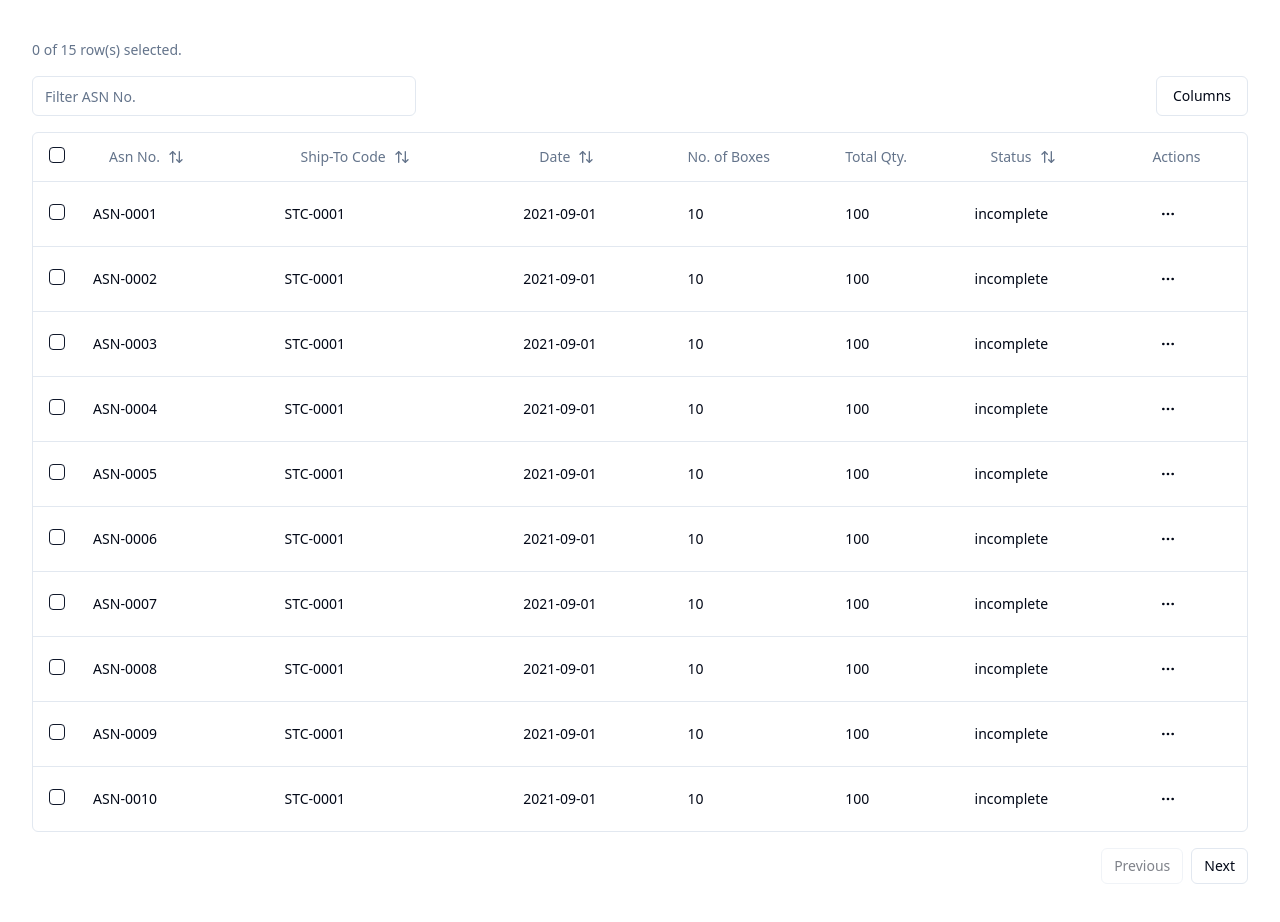
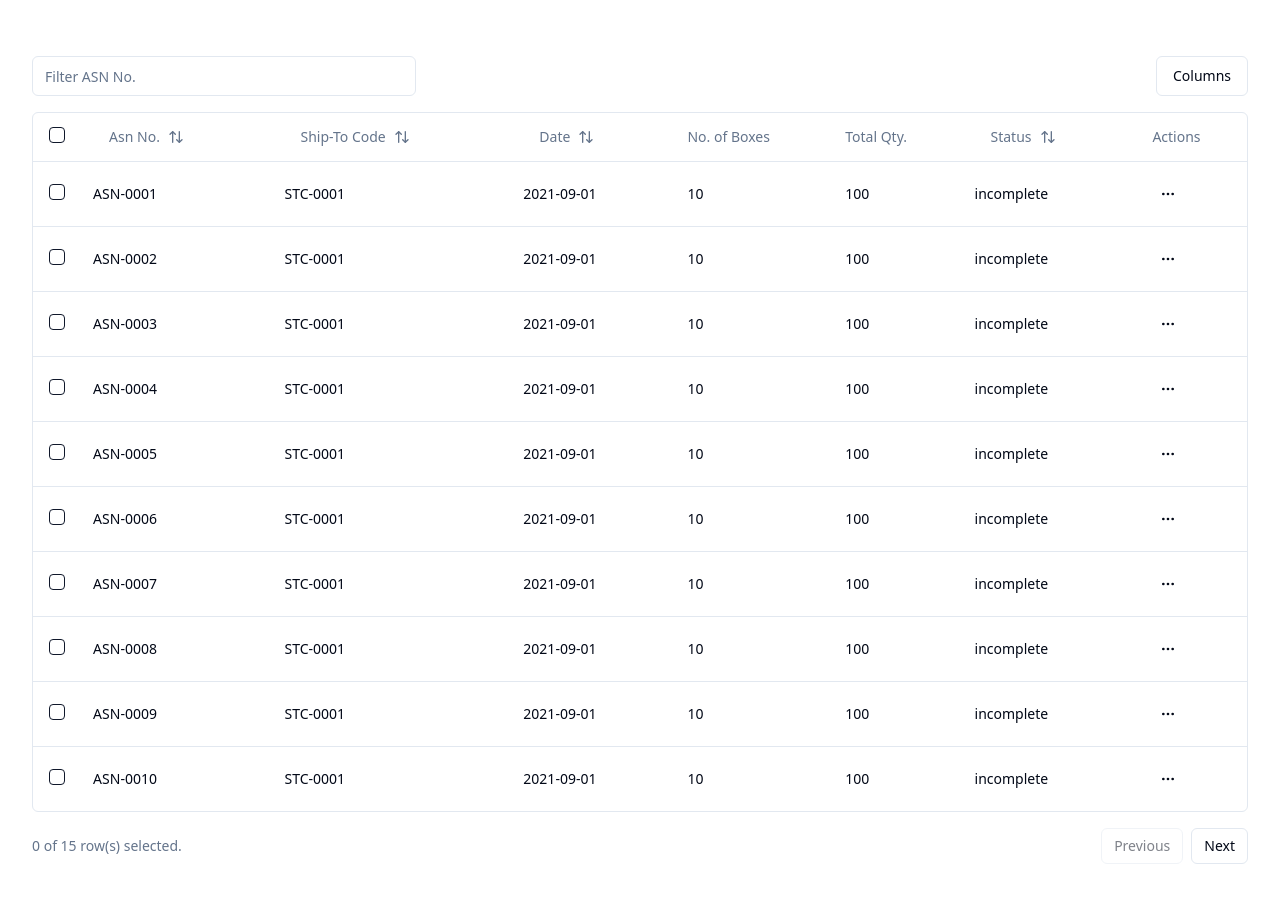
Before and after one commit to jake-hobbs/AmazonASN, a Next.js app: page /asns in a window 1280 px wide. Shown: the top 922 px of the page. Built offline with nearby package versions, Linux system fonts and the light colour scheme.

Commit message:
moved elements of table

```diff
--- a/app/asns/data-table.tsx
+++ b/app/asns/data-table.tsx
@@ -76,11 +76,6 @@ export function DataTable<TData, TValue>({
 
 	return (
 		<div>
-			<div className="flex-1 text-sm text-muted-foreground">
-				{table.getFilteredSelectedRowModel().rows.length} of{" "}
-				{table.getFilteredRowModel().rows.length} row(s) selected.
-			</div>
-
 			<div className="flex items-center py-4">
 				<Input
 					placeholder="Filter ASN No."
@@ -168,6 +163,10 @@ export function DataTable<TData, TValue>({
 				</Table>
 			</div>
 			<div className="flex items-center justify-end space-x-2 py-4">
+				<div className="flex-1 text-sm text-muted-foreground">
+					{table.getFilteredSelectedRowModel().rows.length} of{" "}
+					{table.getFilteredRowModel().rows.length} row(s) selected.
+				</div>
 				<Button
 					variant="outline"
 					size="sm"
```
